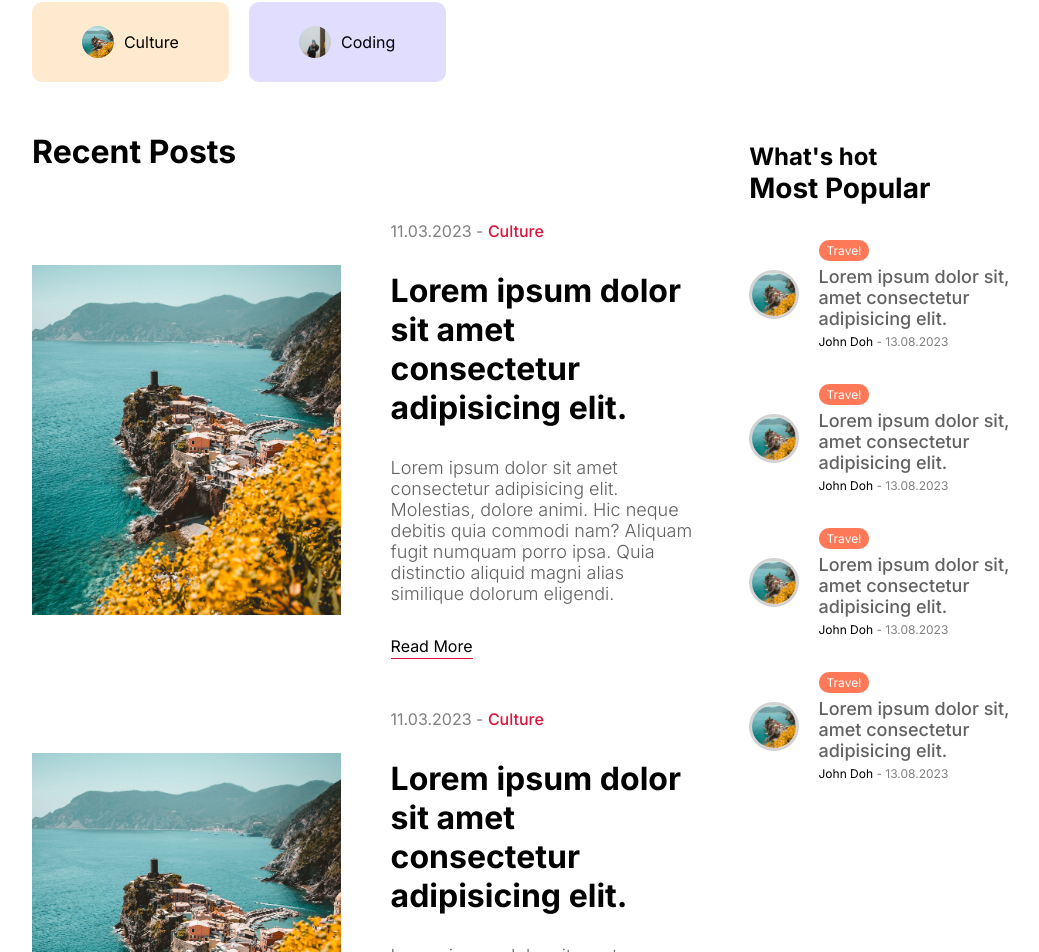
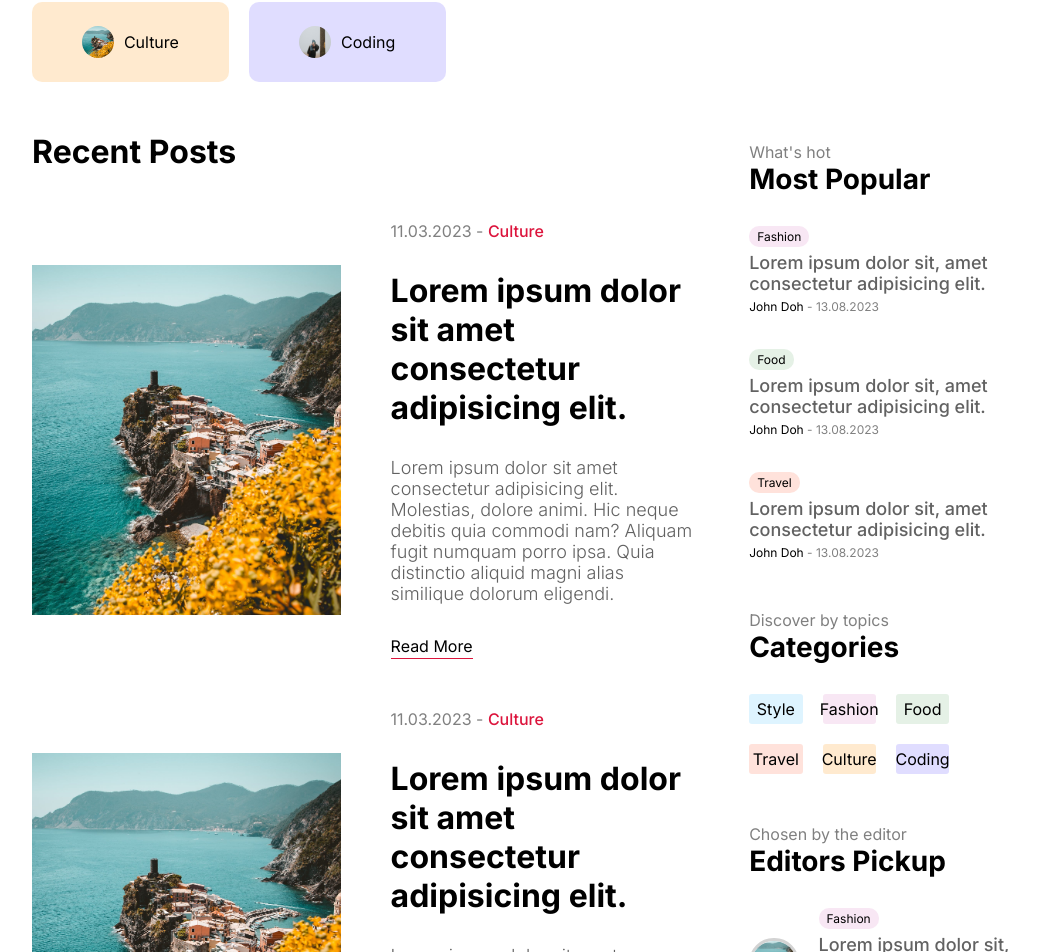
Before and after one commit to techking11/lamablogapp, a Next.js app: page / in a window 1280 px wide. Shown: the part 1188-2140 px from the top of the page, without its empty margins (116-1155 px from the left). Built offline with nearby package versions, Linux system fonts and the light colour scheme.

Commit message:
add: categories, editors pickup in menu

```diff
--- a/app/page.js
+++ b/app/page.js
@@ -2,7 +2,7 @@ import styles from './homepage.module.css'
 import Featured from '@/components/featured/Featured';
 import CategoryList from '@/components/categoryList/CategoryList';
 import CardList from '@/components/cardList/CardList';
-import Menu from '@/components/menulist/MenuList';
+import Menu from '@/components/menu/Menu';
 
 export default function Home() {
   return (
--- a/components/menu/Menu.jsx
+++ b/components/menu/Menu.jsx
@@ -1,22 +1,43 @@
-import Image from "next/image"
-import Link from "next/link"
-import styles from "./menu.module.css"
+import Link from 'next/link'
+import MenuPost from '../menuPost/MenuPost'
+import styles from './menu.module.css'
 
 function Menu() {
   return (
-    <Link href="/" className={styles.container}>
-      <div className={styles.imageContainer}>
-        <Image src="/p1.jpeg" alt="travel" fill loading="eager" sizes="100vw, auto" className={styles.image} />
+    <div className={styles.container}>
+      <h2 className={styles.subtitle}>{"What's hot"}</h2>
+      <h1 className={styles.title}>Most Popular</h1>
+      <div className={styles.items}>
+        <MenuPost type="fashion" />
+        <MenuPost type="food" />
+        <MenuPost type="travel" />
       </div>
-      <div className={styles.textContainer}>
-        <span className={`${styles.category} ${styles.travel}`}>Travel</span>
-        <h3 className={styles.postTitle}>Lorem ipsum dolor sit, amet consectetur adipisicing elit. </h3>
-        <div className={styles.detail}>
-          <span className={styles.username}>John Doh</span>
-          <span className={styles.date}> - 13.08.2023</span>
-        </div>
+
+      <h2 className={styles.subtitle} style={{ marginTop: "50px" }}>Discover by topics</h2>
+      <h1 className={styles.title}>Categories</h1>
+      <div className={styles.categories}>
+        <Link href="/blog?cat=style" className={`${styles.category} ${styles.style}`}> Style
+        </Link>
+        <Link href="/blog?cat=fashion" className={`${styles.category} ${styles.fashion}`}> Fashion
+        </Link>
+        <Link href="/blog?cat=food" className={`${styles.category} ${styles.food}`}> Food
+        </Link>
+        <Link href="/blog?cat=travel" className={`${styles.category} ${styles.travel}`}>Travel
+        </Link>
+        <Link href="/blog?cat=culture" className={`${styles.category} ${styles.culture}`}> Culture
+        </Link>
+        <Link href="/blog?cat=coding" className={`${styles.category} ${styles.coding}`}> Coding
+        </Link>
       </div>
-    </Link>
+
+      <h2 className={styles.subtitle} style={{ marginTop: "50px" }}>Chosen by the editor</h2>
+      <h1 className={styles.title}>Editors Pickup</h1>
+      <div className={styles.items}>
+        <MenuPost type="fashion" withImage="true" />
+        <MenuPost type="food" withImage="true" />
+        <MenuPost type="travel" withImage="true" />
+      </div>
+    </div>
   )
 }
 
--- a/components/menu/menu.module.css
+++ b/components/menu/menu.module.css
@@ -1,50 +1,70 @@
 .container {
+  flex: 2;
+  margin-top: 60px;
+}
+
+.subtitle {
+  color: gray;
+  font-size: 16px;
+  font-weight: 400;
+}
+
+.title {
+  font-size: 28px;
+  margin-bottom: 30px;
+}
+
+.items {
+  display: flex;
+  flex-direction: column;
+  gap: 35px;
+}
+
+/* categories */
+
+.categories {
+  display: flex;
+  gap: 20px;
+  flex-wrap: wrap;
+  justify-content: start;
+  /* justify-content: space-between; */
+}
+
+.category {
   display: flex;
   align-items: center;
-  gap: 20px;
+  gap: 10px;
+  text-transform: Capatilize;
+  width: 20%;
+  height: 30px;
+  justify-content: center;
+  border-radius: 3px;
 }
 
-.imageContainer {
-  flex: 1;
-  position: relative;
-  aspect-ratio: 1/1;
+.category.style {
+  background-color: #57c4ff31;
+}
+
+.category.fashion {
+  background-color: #da85c731;
+}
+
+.category.food {
+  background-color: #7fb88133;
+}
+
+.category.travel {
+  background-color: #ff795736;
+}
+
+.category.culture {
+  background-color: #ffb04f45;
+}
+
+.category.coding {
+  background-color: #5e4fff31;
 }
 
 .image {
-  object-fit: cover;
-  border: 3px solid lightgray;
   border-radius: 50%;
 }
-
-.textContainer {
-  flex: 4;
-  display: flex;
-  flex-direction: column;
-  gap: 5px;
-}
-
-.category {
-  padding: 3px 8px;
-  border-radius: 10px;
-  font-size: 12px;
-  color: white;
-  width: max-content;
-}
-
-.travel {
-  background-color: #ff7857;
-}
-
-.postTitle {
-  font-size: 18px;
-  font-weight: 500;
-  color: var(--softTextColor);
-}
-
-.detail {
-  font-size: 12px;
-}
-
-.date {
-  color: gray;
-}
--- /dev/null
+++ b/components/menuPost/MenuPost.jsx
@@ -0,0 +1,25 @@
+import Image from "next/image"
+import Link from "next/link"
+import styles from "./menupost.module.css"
+
+function MenuPost({ withImage = false, type }) {
+  return (
+    <Link href="/" className={styles.container}>
+      {withImage &&
+        <div className={styles.imageContainer}>
+          <Image src="/p1.jpeg" alt="travel" fill loading="eager" sizes="100vw, auto" className={styles.image} />
+        </div>
+      }
+      <div className={styles.textContainer}>
+        <span className={`${styles.category} ${styles[type]}`}>{type}</span>
+        <h3 className={styles.postTitle}>Lorem ipsum dolor sit, amet consectetur adipisicing elit. </h3>
+        <div className={styles.detail}>
+          <span className={styles.username}>John Doh</span>
+          <span className={styles.date}> - 13.08.2023</span>
+        </div>
+      </div>
+    </Link>
+  )
+}
+
+export default MenuPost
--- /dev/null
+++ b/components/menuPost/menupost.module.css
@@ -0,0 +1,71 @@
+.container {
+  display: flex;
+  align-items: center;
+  gap: 20px;
+}
+
+.imageContainer {
+  flex: 1;
+  position: relative;
+  aspect-ratio: 1/1;
+}
+
+.image {
+  object-fit: cover;
+  border: 3px solid lightgray;
+  border-radius: 50%;
+}
+
+.textContainer {
+  flex: 4;
+  display: flex;
+  flex-direction: column;
+  gap: 5px;
+}
+
+.category {
+  padding: 3px 8px;
+  border-radius: 10px;
+  font-size: 12px;
+  color: var(--textColor);
+  width: max-content;
+  text-transform: capitalize;
+}
+
+.category.style {
+  background-color: #57c4ff31;
+}
+
+.category.fashion {
+  background-color: #da85c731;
+}
+
+.category.food {
+  background-color: #7fb88133;
+}
+
+.category.travel {
+  background-color: #ff795736;
+}
+
+.category.culture {
+  background-color: #ffb04f45;
+}
+
+.category.coding {
+  background-color: #5e4fff31;
+}
+
+.postTitle {
+  font-size: 18px;
+  font-weight: 500;
+  color: var(--softTextColor);
+}
+
+.detail {
+  font-size: 12px;
+}
+
+.date {
+  color: gray;
+}
--- a/components/menulist/MenuList.jsx
+++ /dev/null
@@ -1,19 +0,0 @@
-import Menu from '../menu/Menu'
-import styles from './menulist.module.css'
-
-function MenuList() {
-  return (
-    <div className={styles.container}>
-      <h2 className={styles.subtitles}>{"What's hot"}</h2>
-      <h1 className={styles.title}>Most Popular</h1>
-      <div className={styles.items}>
-        <Menu />
-        <Menu />
-        <Menu />
-        <Menu />
-      </div>
-    </div>
-  )
-}
-
-export default MenuList
--- a/components/menulist/menulist.module.css
+++ /dev/null
@@ -1,22 +0,0 @@
-.container {
-  flex: 2;
-  margin-top: 60px;
-}
-
-.subtitle {
-  color: gray;
-  font-size: 16px;
-  font-weight: 400;
-}
-
-.title {
-  font-size: 28px;
-}
-
-.items {
-  margin-top: 35px;
-  margin-bottom: 60px;
-  display: flex;
-  flex-direction: column;
-  gap: 35px;
-}
```
